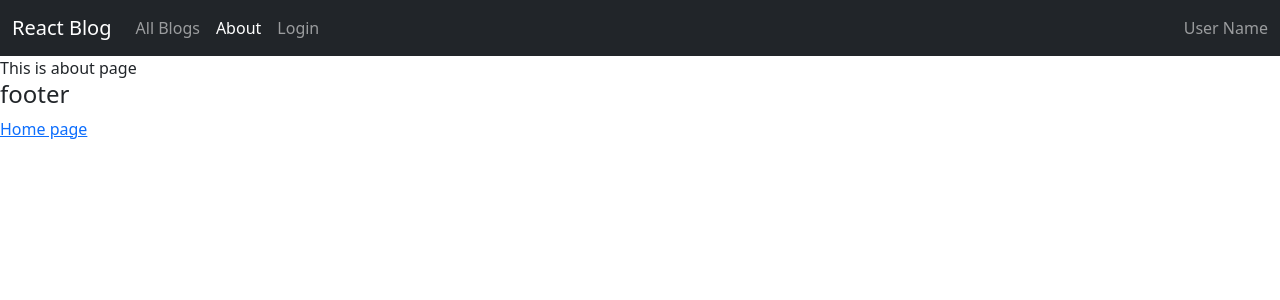
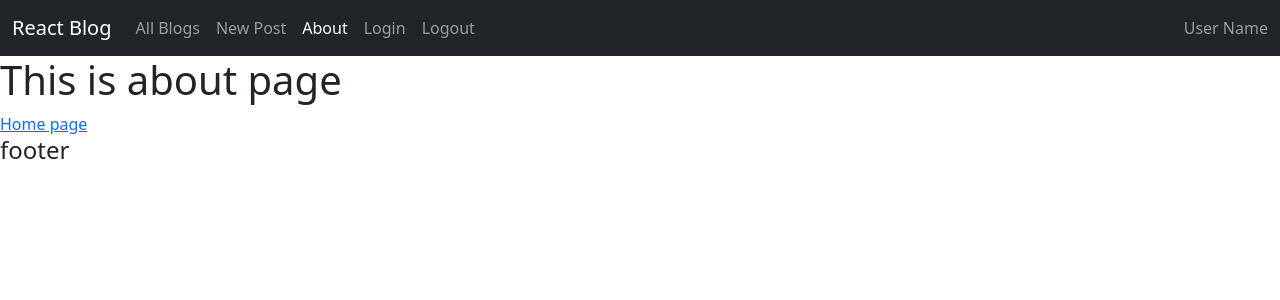
Before and after one commit to ironsubhajit/react_blog_app, a React (Create React App) app in the folder react-blog/: page /about in a window 1280 px wide. Shown: the top 300 px of the page. Built offline with nearby package versions, Linux system fonts and the light colour scheme.

Commit message:
Add more links

```diff
--- a/react-blog/src/components/SiteNavbar.jsx
+++ b/react-blog/src/components/SiteNavbar.jsx
@@ -36,6 +36,11 @@ const SiteNavbar = (args) => {
               </NavLink>
             </NavItem>
             <NavItem>
+              <NavLink tag={ReactNavLink} to={`/add-blog`}>
+                New Post
+              </NavLink>
+            </NavItem>
+            <NavItem>
               <NavLink tag={ReactNavLink} to={`/about`}>
                 About
               </NavLink>
@@ -43,6 +48,11 @@ const SiteNavbar = (args) => {
             <NavItem>
               <NavLink tag={ReactNavLink} to={`/login`}>
                 Login
+              </NavLink>
+            </NavItem>
+            <NavItem>
+              <NavLink tag={ReactNavLink} to={`/logout`}>
+                Logout
               </NavLink>
             </NavItem>
           </Nav>
--- a/react-blog/src/pages/About.jsx
+++ b/react-blog/src/pages/About.jsx
@@ -6,8 +6,10 @@ import SiteNavbar from "../components/SiteNavbar";
 const About = () => {
   return (
     <div>
-      <Base>This is about page</Base>
-      <Link to={`/`}>Home page</Link>
+      <Base>
+        <h1>This is about page</h1>
+        <Link to={`/`}>Home page</Link>
+      </Base>
     </div>
   );
 };
--- a/react-blog/src/pages/Login.jsx
+++ b/react-blog/src/pages/Login.jsx
@@ -1,10 +1,14 @@
 import React from "react";
 import Base from "../components/Base";
+import { Link } from "react-router-dom";
 
 const Login = () => {
   return (
     <div>
-      <Base>This is login page</Base>
+      <Base>
+        <h1>This is login page</h1>
+        <Link to={`/signup`}>Sign up page</Link>
+      </Base>
     </div>
   );
 };
--- a/react-blog/src/pages/signup.jsx
+++ b/react-blog/src/pages/signup.jsx
@@ -1,12 +1,16 @@
 import React from "react";
 import Base from "../components/Base";
+import { Link } from "react-router-dom";
 
-const signup = () => {
+const Signup = () => {
   return (
     <div>
-      <Base>This is sign up page</Base>
+      <Base>
+        <h1>This is sign up page</h1>
+        <Link to={`/login`}>Login page</Link>
+      </Base>
     </div>
   );
 };
 
-export default signup;
+export default Signup;
```
Also changed, not shown: react-blog/src/index.js (+10 -0 lines).
